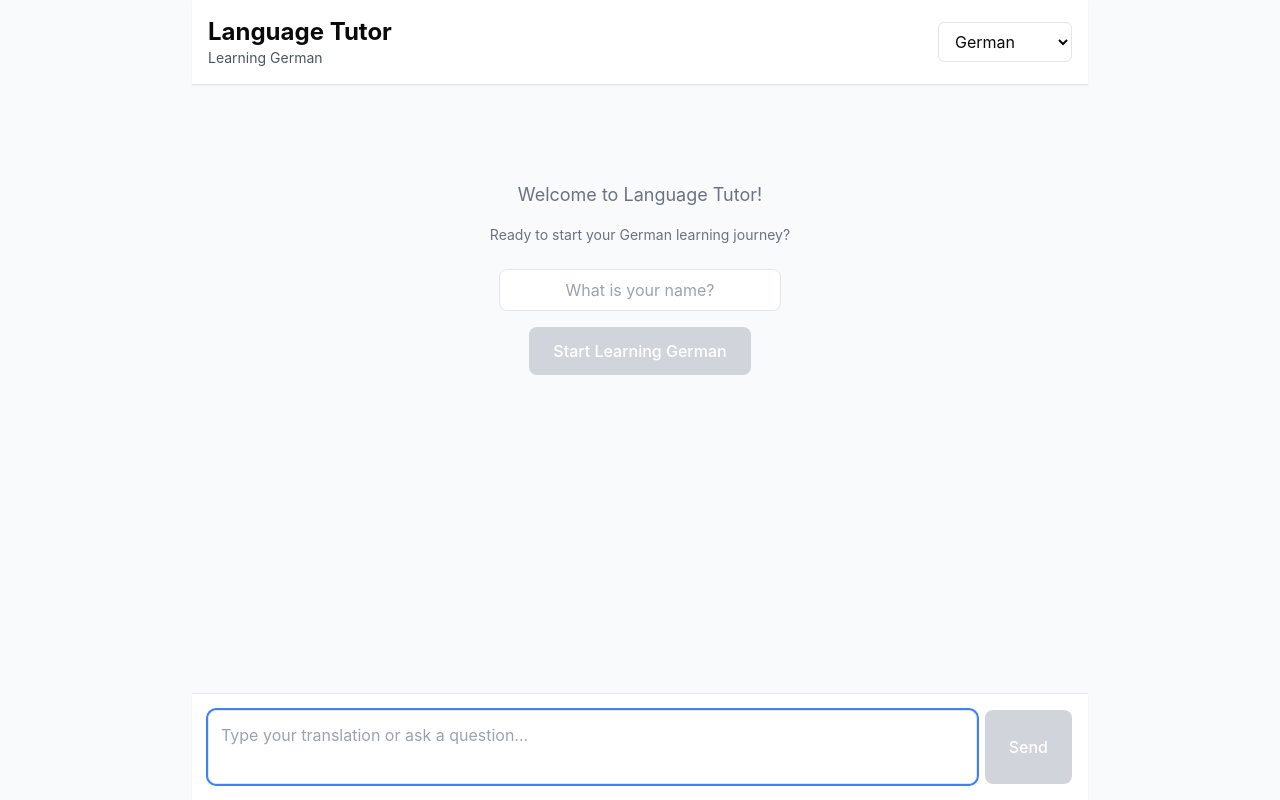
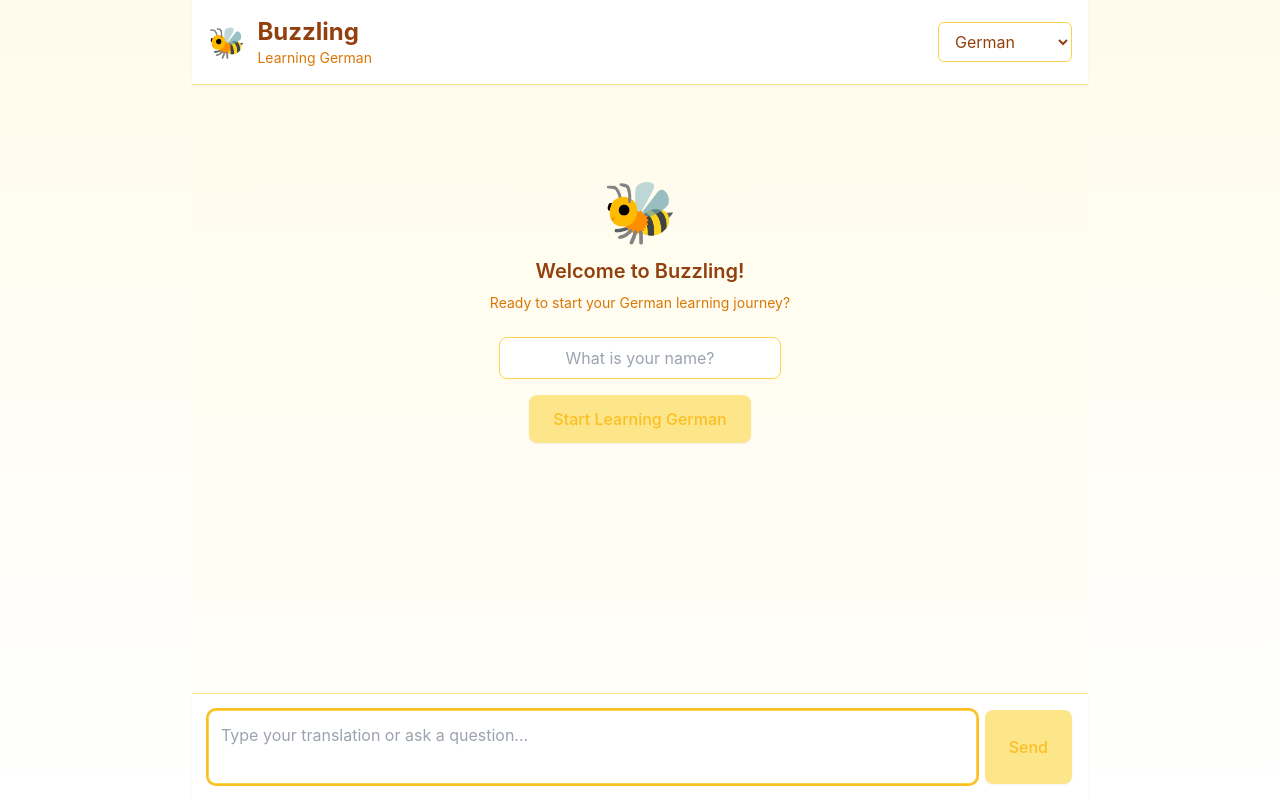
Before and after one commit to dankelleher/language-tutor, a Next.js app: page / in a window 1280 px wide. Built offline with nearby package versions, Linux system fonts and the light colour scheme.

Commit message:
Rebrand to Buzzling and add postinstall script
- Rename project to Buzzling
- Update branding colors and styling
- Add postinstall script for prisma generate

```diff
--- a/app/globals.css
+++ b/app/globals.css
@@ -14,28 +14,28 @@ body {
 
 @layer base {
   :root {
-    --background: 0 0% 100%;
-    --foreground: 0 0% 3.9%;
+    --background: 48 100% 99%;
+    --foreground: 30 10% 10%;
     --card: 0 0% 100%;
-    --card-foreground: 0 0% 3.9%;
+    --card-foreground: 30 10% 10%;
     --popover: 0 0% 100%;
-    --popover-foreground: 0 0% 3.9%;
-    --primary: 0 0% 9%;
-    --primary-foreground: 0 0% 98%;
-    --secondary: 0 0% 96.1%;
-    --secondary-foreground: 0 0% 9%;
-    --muted: 0 0% 96.1%;
-    --muted-foreground: 0 0% 45.1%;
-    --accent: 0 0% 96.1%;
-    --accent-foreground: 0 0% 9%;
+    --popover-foreground: 30 10% 10%;
+    --primary: 38 92% 50%;
+    --primary-foreground: 30 10% 10%;
+    --secondary: 48 100% 96%;
+    --secondary-foreground: 30 10% 10%;
+    --muted: 48 40% 96%;
+    --muted-foreground: 30 10% 40%;
+    --accent: 38 92% 50%;
+    --accent-foreground: 30 10% 10%;
     --destructive: 0 84.2% 60.2%;
     --destructive-foreground: 0 0% 98%;
-    --border: 0 0% 89.8%;
-    --input: 0 0% 89.8%;
-    --ring: 0 0% 3.9%;
-    --chart-1: 12 76% 61%;
-    --chart-2: 173 58% 39%;
-    --chart-3: 197 37% 24%;
+    --border: 38 30% 85%;
+    --input: 38 30% 85%;
+    --ring: 38 92% 50%;
+    --chart-1: 38 92% 50%;
+    --chart-2: 32 95% 44%;
+    --chart-3: 26 90% 37%;
     --chart-4: 43 74% 66%;
     --chart-5: 27 87% 67%;
     --radius: 0.5rem;
--- a/app/layout.tsx
+++ b/app/layout.tsx
@@ -3,8 +3,8 @@ import { Providers } from "@/components/providers";
 import "./globals.css";
 
 export const metadata: Metadata = {
-  title: "Language Tutor",
-  description: "An AI-powered language tutor using Claude",
+  title: "Buzzling",
+  description: "Buzzling - Your AI-powered language learning companion",
 };
 
 export default function RootLayout({
--- a/app/page.tsx
+++ b/app/page.tsx
@@ -8,7 +8,7 @@ export default function Home() {
   const [language, setLanguage] = useState<Language>('German');
 
   return (
-    <main className="min-h-screen bg-gray-50">
+    <main className="min-h-screen bg-gradient-to-b from-honey-50 to-white">
       <Chat language={language} onLanguageChange={setLanguage} />
     </main>
   );
--- a/components/chat-input.tsx
+++ b/components/chat-input.tsx
@@ -32,15 +32,15 @@ export const ChatInput = forwardRef<HTMLTextAreaElement, ChatInputProps>(
           value={input}
           onChange={(e) => setInput(e.target.value)}
           onKeyDown={onKeyDown}
-          placeholder={isLoading ? "Tutor is thinking..." : "Type your translation or ask a question..."}
+          placeholder={isLoading ? "Buzzing away..." : "Type your translation or ask a question..."}
           disabled={isLoading}
-          className="flex-1 p-3 border rounded-lg resize-none focus:outline-none focus:ring-2 focus:ring-blue-500 disabled:bg-gray-100 disabled:text-gray-500"
+          className="flex-1 p-3 border border-honey-300 rounded-lg resize-none focus:outline-none focus:ring-2 focus:ring-honey-400 disabled:bg-honey-50 disabled:text-honey-400"
           rows={2}
         />
         <button
           type="submit"
           disabled={isLoading || !input.trim()}
-          className="px-6 py-3 bg-blue-500 text-white rounded-lg hover:bg-blue-600 disabled:bg-gray-300 disabled:cursor-not-allowed transition-colors font-medium"
+          className="px-6 py-3 bg-honey-500 text-white rounded-lg hover:bg-honey-600 disabled:bg-honey-200 disabled:text-honey-400 disabled:cursor-not-allowed transition-colors font-medium shadow-sm"
         >
           {isLoading ? 'Sending...' : 'Send'}
         </button>
--- a/components/chat.tsx
+++ b/components/chat.tsx
@@ -4,7 +4,7 @@ import { useEffect, useRef, useState } from 'react';
 import { experimental_useObject as useObject } from '@ai-sdk/react';
 import { ChatInput } from './chat-input';
 import { CorrectionDisplay } from './correction-display';
-import { tutorResponseSchema, type TutorResponse, type Language } from '@/lib/types';
+import { tutorResponseSchema, type TutorResponse, type Language, languages } from '@/lib/types';
 
 interface ChatMessage {
   id: string;
@@ -93,28 +93,26 @@ export function Chat({ language, onLanguageChange }: ChatProps) {
   };
 
   return (
-    <div className="flex flex-col h-screen max-w-4xl mx-auto">
+    <div className="flex flex-col h-screen max-w-4xl mx-auto bg-honey-50/30">
       {/* Header */}
-      <div className="border-b bg-white p-4 shadow-sm">
+      <div className="border-b border-honey-200 bg-white p-4 shadow-sm">
         <div className="flex items-center justify-between">
-          <div>
-            <h1 className="text-2xl font-bold">Language Tutor</h1>
-            <p className="text-sm text-gray-600">Learning {language}</p>
+          <div className="flex items-center gap-3">
+            <div className="text-3xl">🐝</div>
+            <div>
+              <h1 className="text-2xl font-bold text-honey-800">Buzzling</h1>
+              <p className="text-sm text-honey-600">Learning {language}</p>
+            </div>
           </div>
           <select
             value={language}
             onChange={(e) => onLanguageChange(e.target.value as Language)}
-            className="px-3 py-2 border rounded-md bg-white hover:bg-gray-50 focus:outline-none focus:ring-2 focus:ring-blue-500"
+            className="px-3 py-2 border border-honey-300 rounded-md bg-white hover:bg-honey-50 focus:outline-none focus:ring-2 focus:ring-honey-400 text-honey-800"
             disabled={messages.length > 0}
           >
-            <option value="German">German</option>
-            <option value="French">French</option>
-            <option value="Spanish">Spanish</option>
-            <option value="Italian">Italian</option>
-            <option value="Portuguese">Portuguese</option>
-            <option value="Japanese">Japanese</option>
-            <option value="Chinese">Chinese</option>
-            <option value="Korean">Korean</option>
+            {languages.map((lang) => (
+              <option key={lang} value={lang}>{lang}</option>
+            ))}
           </select>
         </div>
       </div>
@@ -122,9 +120,10 @@ export function Chat({ language, onLanguageChange }: ChatProps) {
       {/* Messages */}
       <div className="flex-1 overflow-y-auto p-4 space-y-4">
         {messages.length === 0 && !isLoading && (
-          <div className="text-center text-gray-500 mt-20">
-            <p className="text-lg mb-4">Welcome to Language Tutor!</p>
-            <p className="text-sm mb-6">
+          <div className="text-center text-honey-700 mt-20">
+            <div className="text-6xl mb-4">🐝</div>
+            <p className="text-xl font-semibold mb-2 text-honey-800">Welcome to Buzzling!</p>
+            <p className="text-sm mb-6 text-honey-600">
               Ready to start your {language} learning journey?
             </p>
             <div className="flex flex-col items-center gap-4">
@@ -134,12 +133,12 @@ export function Chat({ language, onLanguageChange }: ChatProps) {
                 onChange={(e) => setName(e.target.value)}
                 onKeyDown={(e) => e.key === 'Enter' && handleStart()}
                 placeholder="What is your name?"
-                className="px-4 py-2 border rounded-lg focus:outline-none focus:ring-2 focus:ring-blue-500 text-center"
+                className="px-4 py-2 border border-honey-300 rounded-lg focus:outline-none focus:ring-2 focus:ring-honey-400 text-center bg-white"
               />
               <button
                 onClick={handleStart}
                 disabled={!name.trim()}
-                className="px-6 py-3 bg-blue-500 text-white rounded-lg hover:bg-blue-600 disabled:bg-gray-300 disabled:cursor-not-allowed transition-colors font-medium"
+                className="px-6 py-3 bg-honey-500 text-white rounded-lg hover:bg-honey-600 disabled:bg-honey-200 disabled:text-honey-400 disabled:cursor-not-allowed transition-colors font-medium shadow-sm"
               >
                 Start Learning {language}
               </button>
@@ -155,8 +154,8 @@ export function Chat({ language, onLanguageChange }: ChatProps) {
             <div
               className={`max-w-2xl rounded-lg p-4 ${
                 message.role === 'user'
-                  ? 'bg-blue-500 text-white'
-                  : 'bg-gray-100 text-gray-900'
+                  ? 'bg-honey-500 text-white'
+                  : 'bg-white border border-honey-200 text-honey-900 shadow-sm'
               }`}
             >
               {typeof message.content === 'string' ? (
@@ -171,7 +170,7 @@ export function Chat({ language, onLanguageChange }: ChatProps) {
         {/* Streaming response */}
         {isLoading && object && (
           <div className="flex justify-start">
-            <div className="max-w-2xl rounded-lg p-4 bg-gray-100 text-gray-900">
+            <div className="max-w-2xl rounded-lg p-4 bg-white border border-honey-200 text-honey-900 shadow-sm">
               <CorrectionDisplay correction={object} />
             </div>
           </div>
@@ -179,7 +178,7 @@ export function Chat({ language, onLanguageChange }: ChatProps) {
 
         {isLoading && !object && (
           <div className="flex justify-start">
-            <div className="max-w-2xl rounded-lg p-4 bg-gray-100 text-gray-500 italic">
+            <div className="max-w-2xl rounded-lg p-4 bg-white border border-honey-200 text-honey-500 italic shadow-sm">
               Thinking...
             </div>
           </div>
@@ -189,7 +188,7 @@ export function Chat({ language, onLanguageChange }: ChatProps) {
       </div>
 
       {/* Input */}
-      <div className="border-t bg-white p-4 shadow-sm">
+      <div className="border-t border-honey-200 bg-white p-4 shadow-sm">
         <ChatInput
           ref={inputRef}
           input={input}
--- a/lib/types.ts
+++ b/lib/types.ts
@@ -6,7 +6,7 @@ export const tutorResponseSchema = z.object({
       .describe('A brief message from the tutor to the student, e.g., encouraging them to keep going, giving them context on the corrections, or greeting them.'),
   englishSentence: z.string().describe('The original input text in English.'),
   submittedSentence: z.string().describe('The submitted input text in the target language.'),
-  correctedResponse: z.string().describe('The correct translation of the input text.'),
+  correctedResponse: z.string().describe('The correct translation of the input text. Only provide this if the user made an attempt at a translation.'),
   explanations: z.array(z
       .string()
       .max(200)
@@ -49,6 +49,8 @@ export const languages = [
   'Japanese',
   'Chinese',
   'Korean',
+  'Irish',
+  'Danish',
 ] as const;
 
 export type Language = typeof languages[number];
--- a/package.json
+++ b/package.json
@@ -1,12 +1,13 @@
 {
-  "name": "language-tutor",
+  "name": "buzzling",
   "version": "1.0.0",
-  "description": "An AI-powered language tutor web application using Next.js and Claude",
+  "description": "Buzzling - An AI-powered language learning companion",
   "type": "module",
   "main": "index.js",
   "scripts": {
     "dev": "next dev --turbopack -p 3300",
     "build": "next build",
+    "postinstall": "prisma generate",
     "start": "next start",
     "lint": "next lint",
     "cli": "tsx index.ts"
--- a/tailwind.config.ts
+++ b/tailwind.config.ts
@@ -15,6 +15,22 @@ const config: Config = {
   			sm: 'calc(var(--radius) - 4px)'
   		},
   		colors: {
+  			honey: {
+  				50: '#fffbeb',
+  				100: '#fef3c7',
+  				200: '#fde68a',
+  				300: '#fcd34d',
+  				400: '#fbbf24',
+  				500: '#f59e0b',
+  				600: '#d97706',
+  				700: '#b45309',
+  				800: '#92400e',
+  				900: '#78350f',
+  			},
+  			bee: {
+  				dark: '#1a1a1a',
+  				stripe: '#fbbf24',
+  			},
   			background: 'hsl(var(--background))',
   			foreground: 'hsl(var(--foreground))',
   			card: {
```
Also changed, not shown: components/correction-display.tsx (+15 -15 lines), 1 other file (tests, documents, lock files or other folders).
